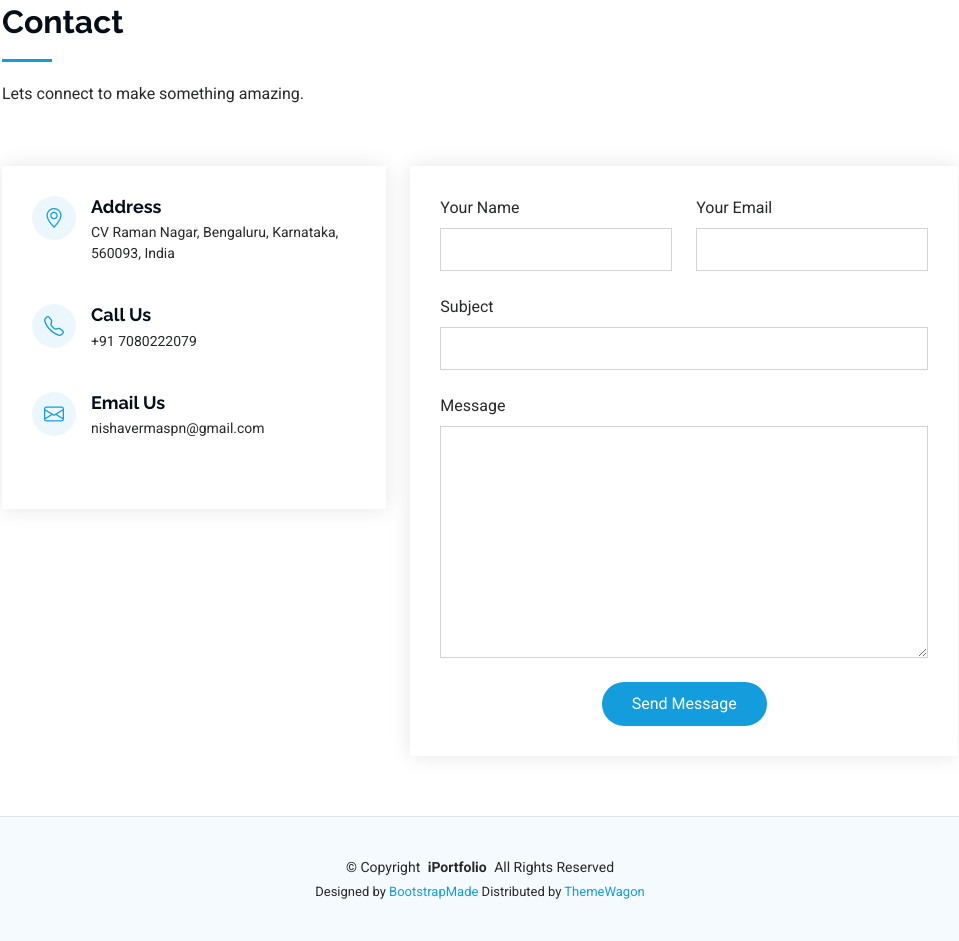
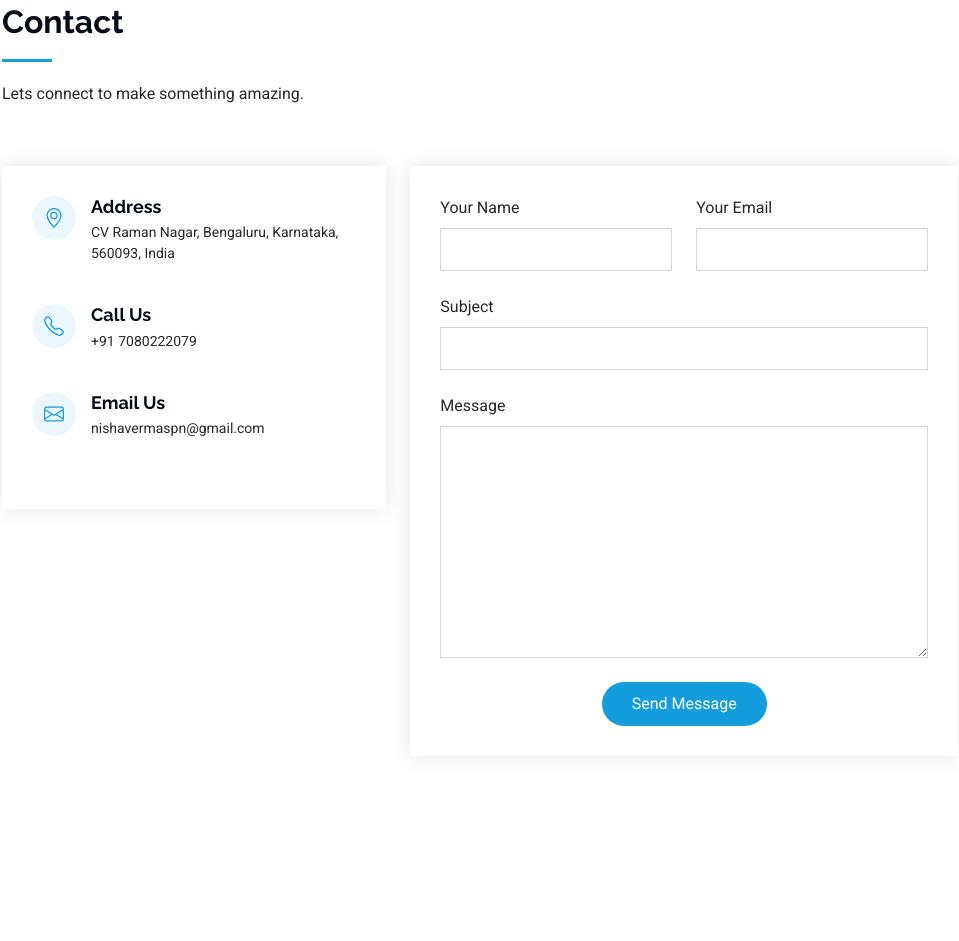
Before and after one commit to nishavermaspn/portfolio, a plain HTML site: page index.html in a window 1280 px wide. Shown: the part 7188-8129 px from the top of the page, without its empty margins (310-1269 px from the left). After the commit the page ends 8004 px from the top, so only its background shows below. Drawn offline with Linux system fonts and the light colour scheme.

Commit message:
Changes for logo

```diff
--- a/index.html
+++ b/index.html
@@ -604,23 +604,6 @@
 
   </main>
 
-  <footer id="footer" class="footer position-relative light-background">
-
-    <div class="container">
-      <div class="copyright text-center ">
-        <p>© <span>Copyright</span> <strong class="px-1 sitename">iPortfolio</strong> <span>All Rights Reserved</span></p>
-      </div>
-      <div class="credits">
-        <!-- All the links in the footer should remain intact. -->
-        <!-- You can delete the links only if you've purchased the pro version. -->
-        <!-- Licensing information: https://bootstrapmade.com/license/ -->
-        <!-- Purchase the pro version with working PHP/AJAX contact form: [buy-url] -->
-        Designed by <a href="https://bootstrapmade.com/">BootstrapMade</a> Distributed by <a href="https://themewagon.com">ThemeWagon</a>
-      </div>
-    </div>
-
-  </footer>
-
   <!-- Scroll Top -->
   <a href="#" id="scroll-top" class="scroll-top d-flex align-items-center justify-content-center"><i class="bi bi-arrow-up-short"></i></a>
 
```
Also changed, not shown: portfolio-details.html (+1 -1 lines), starter-page.html (+2 -2 lines), assets/img/logo.png.
